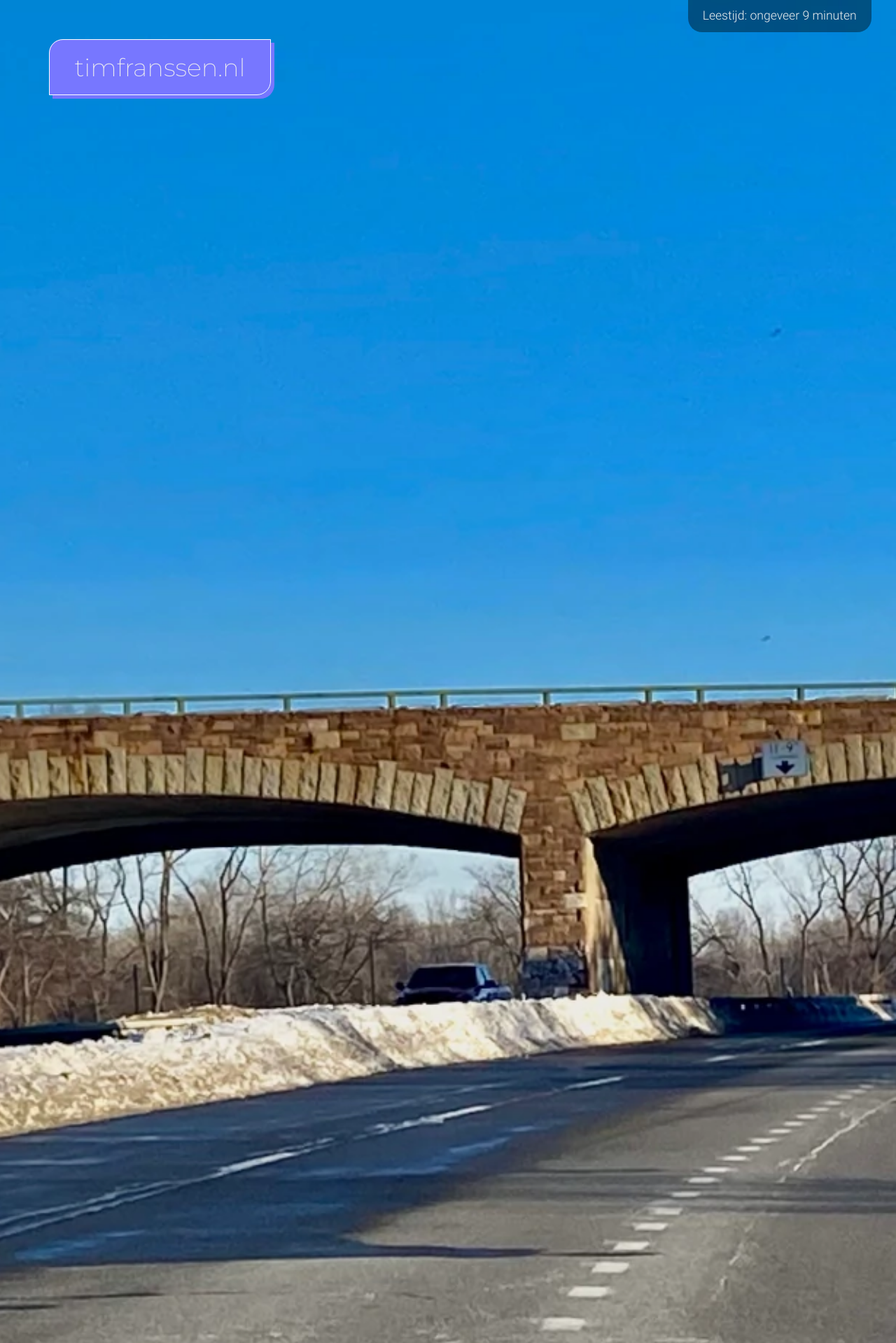
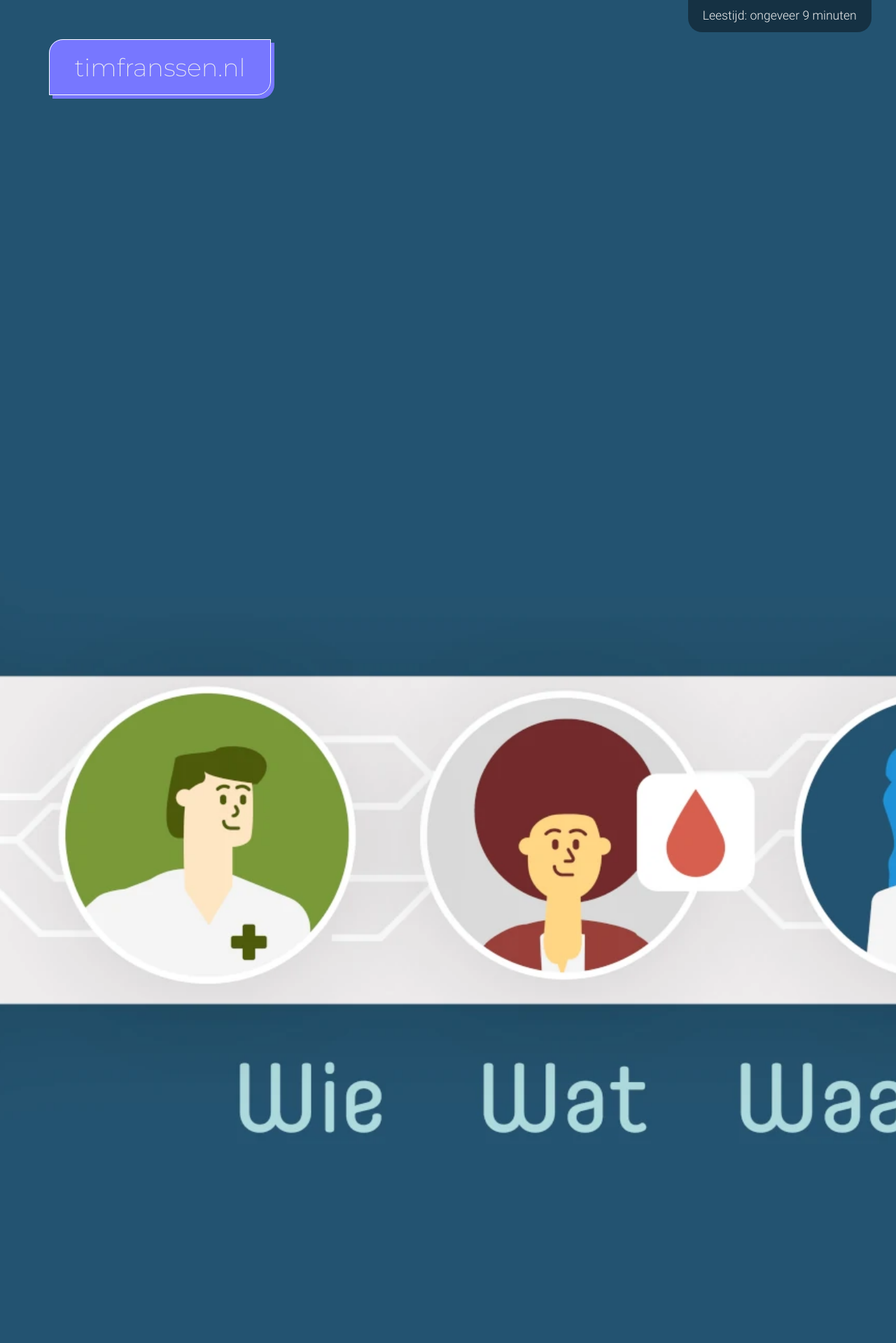
Before and after one commit to Timendus/blog, a Jekyll site: the page built from zorg-en-ict/_posts/2023-06-23-mijn-drie-principes-van-vijf-jaar-nuts.md, in a window 1280 px wide. Shown: the top 1919 px of the page at 70% size. Built offline with Jekyll 4.4.1, drawn with Linux system fonts in a browser that asks for light colours.

Commit message:
Fix header image for new article too

```diff
--- a/zorg-en-ict/_posts/2023-06-23-mijn-drie-principes-van-vijf-jaar-nuts.md
+++ b/zorg-en-ict/_posts/2023-06-23-mijn-drie-principes-van-vijf-jaar-nuts.md
@@ -2,7 +2,7 @@
 layout: post
 date: 2023-06-23
 language: nl
-image: /assets/images/articles/2023-06-23-mijn-drie-principes-van-vijf-jaar-nuts/brug.webp
+image: /assets/images/articles/2023-06-23-mijn-drie-principes-van-vijf-jaar-nuts/banner.webp
 
 title: My three principles from five years of Nuts
 excerpt: >
```
Also changed, not shown: assets/images/articles/2023-06-23-mijn-drie-principes-van-vijf-jaar-nuts/Storyboard-15.jpg (deleted), assets/images/articles/2023-06-23-mijn-drie-principes-van-vijf-jaar-nuts/banner.webp (added), assets/images/articles/2023-06-23-mijn-drie-principes-van-vijf-jaar-nuts/original.jpg (added).
